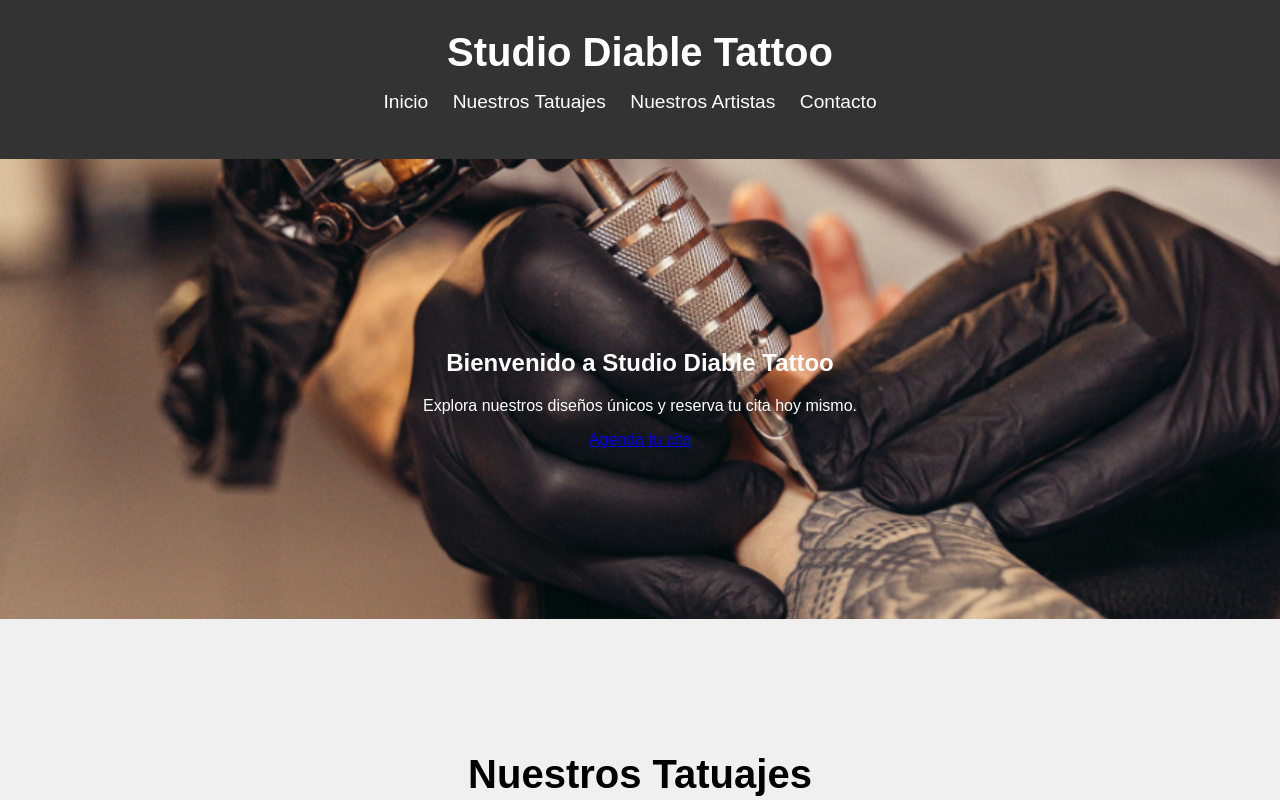
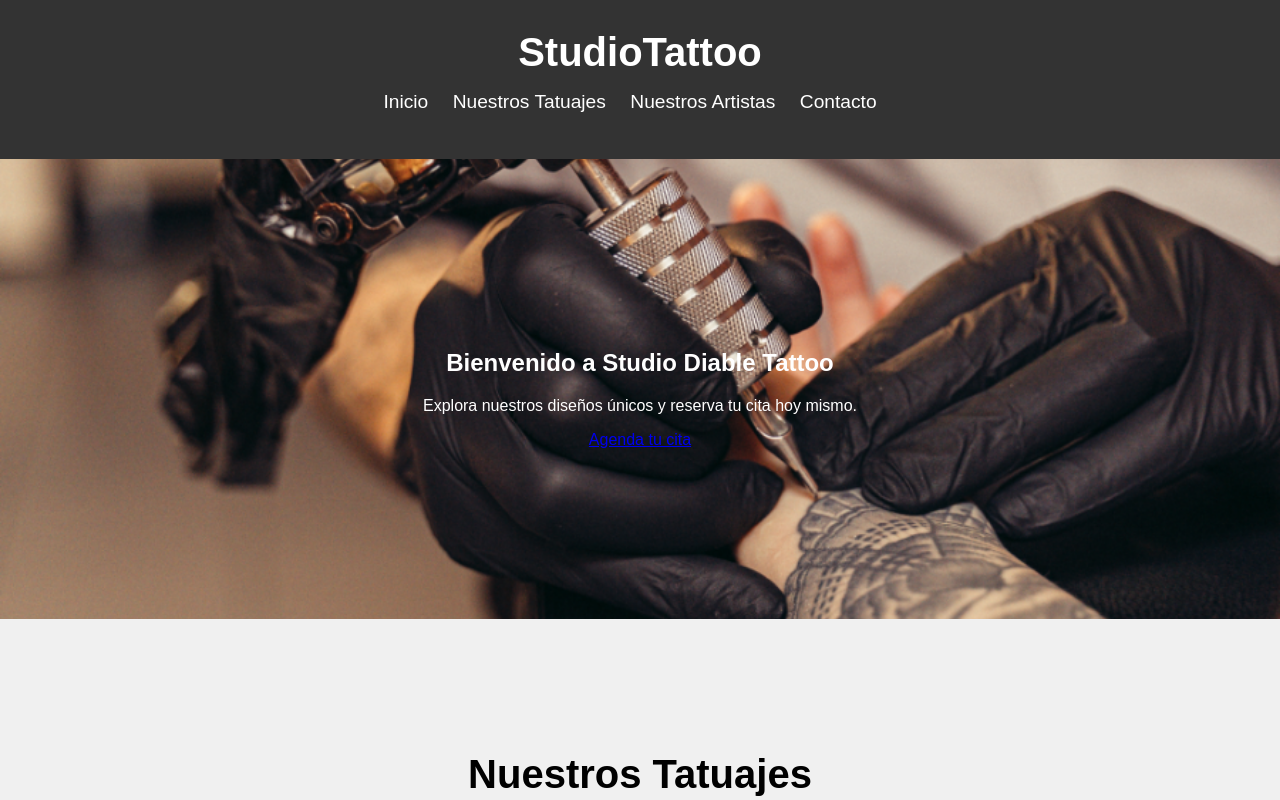
Before and after one commit to TOMERWS/TattoShop, a plain HTML site: page index.html in a window 1280 px wide. Shown: the top 800 px of the page. Drawn offline with Linux system fonts and the light colour scheme.

Commit message:
probando en git pull modificando el html

```diff
--- a/index.html
+++ b/index.html
@@ -10,7 +10,7 @@
   <header>
     <nav>
       <div class="container">
-        <h1>Studio Diable Tattoo</h1>
+        <h1>StudioTattoo</h1>
         <ul>
           <li><a href="#inicio">Inicio</a></li>
           <li><a href="#tatuajes">Nuestros Tatuajes</a></li>
```
